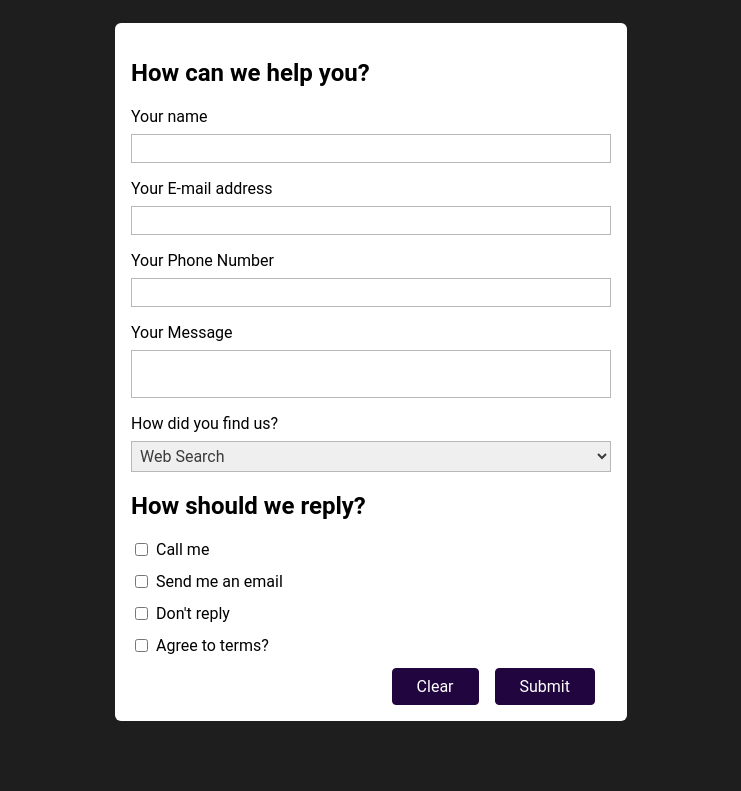
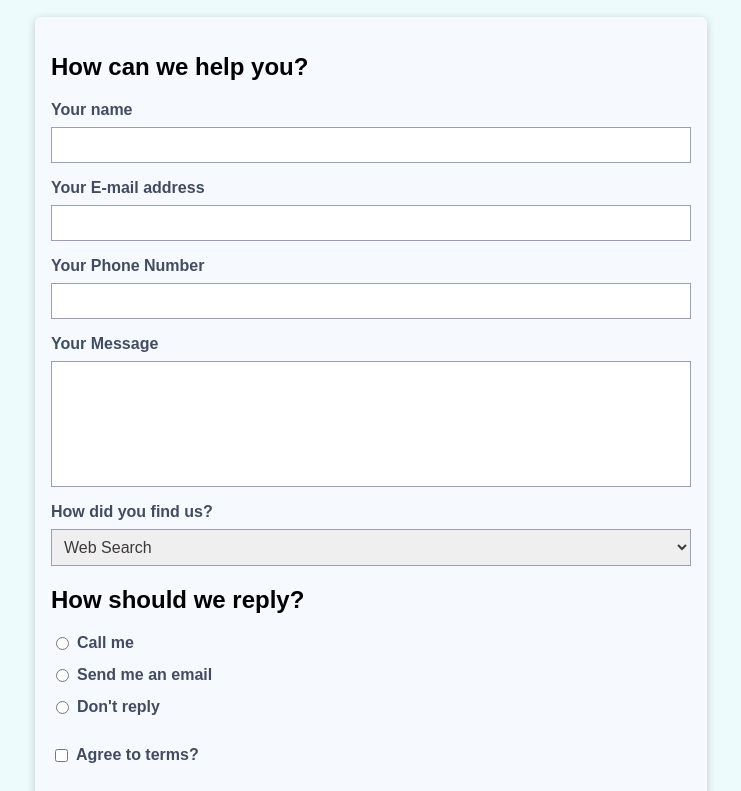
Before and after one commit to johnwithsmile/project_100days, a plain HTML site: page form/challenge/index.html in a window 1280 px wide. Shown: the part 84-875 px from the top of the page, without its empty margins (269-1010 px from the left). Before the commit the page ends 853 px from the top, so only its background shows below. Drawn offline with Linux system fonts and the light colour scheme.

Commit message:
form-challenge finished

```diff
--- a/form/challenge/index.html
+++ b/form/challenge/index.html
@@ -3,7 +3,7 @@
 <head>
     <meta charset="UTF-8">
     <meta name="viewport" content="width=device-width, initial-scale=1.0">
-    <title>Contact us</title>
+    <title>Forms Challenge</title>
     <link rel="stylesheet" href="styles.css">
 </head>
 <body>
@@ -17,24 +17,24 @@
                 <ul>
                     <li>
                         <label for="user-name">Your name</label>
-                        <input type="text" name="user-name" id="">
+                        <input type="text" name="user-name" id="user-name" required>
                     </li>
                     <li>
                         <label for="user-mail">Your E-mail address</label>
-                        <input type="email" name="user-mail" id="">
+                        <input type="email" name="user-mail" id="user-mail" required>
                     </li>
                     <li>
                         <label for="user-phone">Your Phone Number</label>
-                        <input type="text" name="user-phone" id="">
+                        <input type="tel" name="user-phone" id="user-phone" required>
                     </li>
                     <li>
                         <label for="user-message">Your Message</label>
-                        <textarea type="text" name="user-message" id="">
+                        <textarea id="user-message" name="user-message" id="user-messag" rows="6">
                         </textarea>
                     </li>
                     <li>
                         <label for="user-origin">How did you find us?</label>
-                        <select name="user-origin" id="user-origin">
+                        <select name="user-origin" id="user-origin" required>
                             <option value="web">Web Search</option>
                             <option value="viral">Word of Mouth</option>
                             <option value="other">Other</option>
@@ -45,17 +45,17 @@
             <section>
                 <h2>How should we reply?</h2>
                 <ul>
-                    <li class="checkbox-container">
-                        <input type="checkbox" name="reply" id="contact-call" value="call">
-                        <label for="contact-call">Call me</label>
+                    <li class="radio-container">
+                        <input type="radio" name="reply" id="contact-phone" value="phone" required>
+                        <label for="contact-phone">Call me</label>
                     </li>
-                    <li class="checkbox-container">
-                        <input type="checkbox" name="reply" id="contact-mail" value="phone">
+                    <li class="radio-container">
+                        <input type="radio" name="reply" id="contact-mail" value="phone" required>
                         <label for="contact-mail">Send me an email</label>
                     </li>
-                    <li class="checkbox-container">
-                        <input type="checkbox" name="reply" id="contact-no" value="no">
-                        <label for="contact-no">Don't reply</label>
+                    <li class="radio-container">
+                        <input type="radio" name="reply" id="contact-none" value="none" required>
+                        <label for="contact-none">Don't reply</label>
                     </li>
                 </ul>
             </section>
@@ -63,7 +63,7 @@
                 <ul>
                     <li>
                         <div class="checkbox-container">
-                            <input type="checkbox" name="terms" id="agree-terms">
+                            <input type="checkbox" name="terms" id="agree-terms" required>
                             <label for="agree-terms">Agree to terms?</label>
                         </div>
                     </li>
--- a/form/challenge/styles.css
+++ b/form/challenge/styles.css
@@ -1,30 +1,37 @@
 body {
-  background-color: rgb(31, 30, 30);
-  font-family: "Roboto", sans-serif;
-}
-
-form {
-  width: 30rem;
-  margin: 3rem auto;
-  background-color: rgb(255, 255, 255);
-  padding: 1rem;
-  border-radius: 6px;
+  font-family: sans-serif;
+  background-color: rgb(238, 251, 252);
 }
 
 h1 {
   text-align: center;
-  color: white;
+  margin: 2rem;
+}
+
+form {
+  width: 40rem;
+  margin: auto;
+  background-color: rgb(246, 250, 255);
+  padding: 1rem;
+  box-shadow: 0 2px 8px rgba(0, 0, 0, 0.2);
+  border-radius: 6px;
+}
+
+section {
+  margin-bottom: 1rem;
+}
+
+label {
+  color: rgb(66, 76, 97);
+  margin: 0.5rem 0;
+  display: block;
+  font-weight: bold;
 }
 
 ul {
   list-style: none;
   margin: 0;
   padding: 0;
-}
-
-label {
-  margin-bottom: 0.5rem;
-  display: block;
 }
 
 textarea {
@@ -39,8 +46,8 @@ select {
   margin-bottom: 1rem;
   box-sizing: border-box;
   font: inherit;
-  border: 1px solid rgb(184, 184, 184);
-  padding: 0.25rem;
+  border: 1px solid rgb(152, 159, 184);
+  padding: 0.5rem;
   color: rgb(61, 58, 58);
 }
 
@@ -57,7 +64,6 @@ textarea:focus {
 }
 
 button {
-  display: block;
   font: inherit;
   background-color: rgb(32, 5, 63);
   color: white;
@@ -81,6 +87,10 @@ button:hover {
   margin-right: 0.5rem;
 }
 
+.radio-container label {
+  margin: 0;
+}
+
 .checkbox-container {
   display: flex;
 }
@@ -89,3 +99,7 @@ button:hover {
   width: auto;
   margin-right: 0.5rem;
 }
+
+.checkbox-container label {
+  margin: 0;
+}
```
